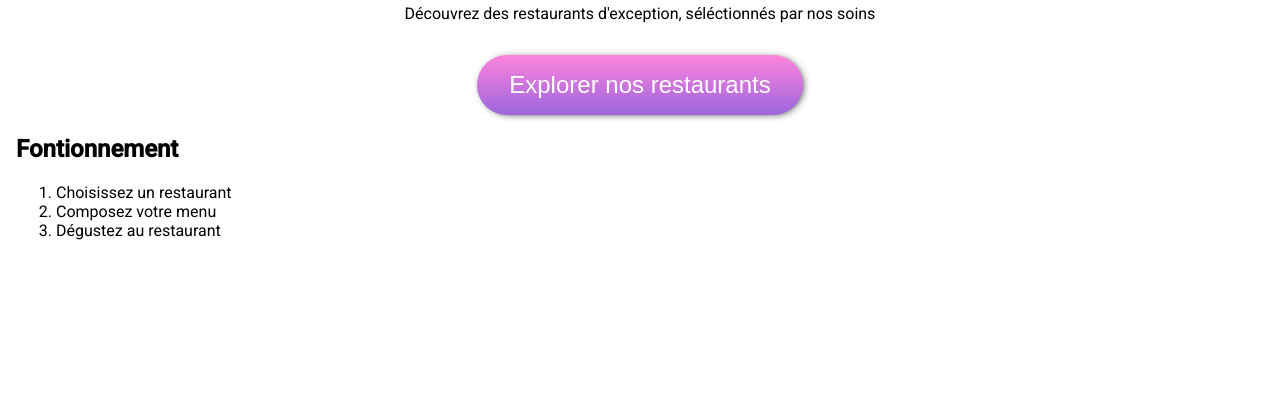
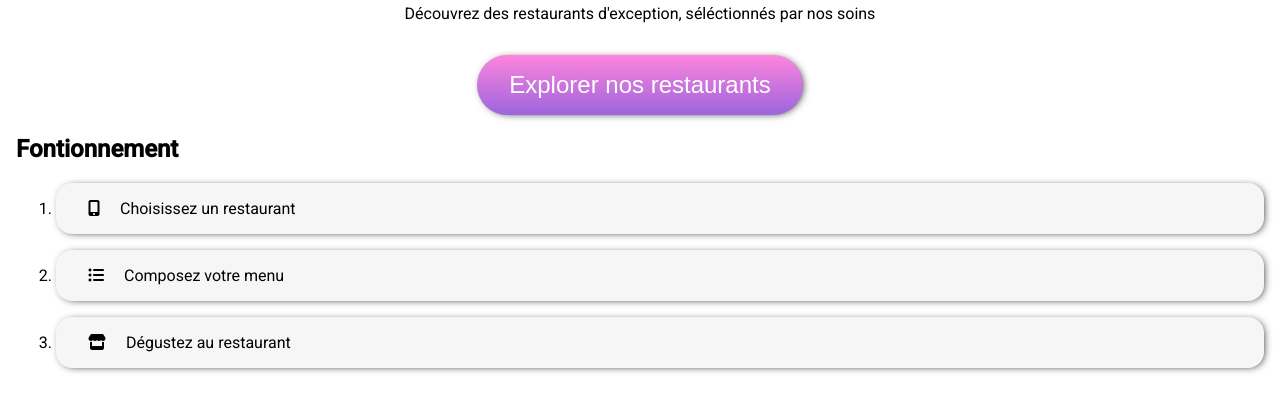
Before and after one commit to kiki13579/Oh-my-food, a website: page index.html in a window 1280 px wide. Shown: the part 298-710 px from the top of the page. Drawn offline with Linux system fonts and the light colour scheme; a web font is replaced by a local one.

Commit message:
Added fonctionnement

```diff
--- a/index.html
+++ b/index.html
@@ -25,12 +25,12 @@
             <button>Explorer nos restaurants</button>
         </section>
 
-        <section>
-            <h2 class="tuto">Fontionnement</h2>
+        <section class="tuto">
+            <h2>Fontionnement</h2>
             <ol>
-                <li>Choisissez un restaurant</li>
-                <li>Composez votre menu</li>
-                <li>Dégustez au restaurant</li>
+                <li><i class="fas fa-mobile-alt"></i> Choisissez un restaurant</li>
+                <li><i class="fas fa-list-ul"></i> Composez votre menu</li>
+                <li><i class="fas fa-store"></i> Dégustez au restaurant</li>
             </ol>
         </section>
     </main>
--- a/sass/layout/explorer.scss
+++ b/sass/layout/explorer.scss
@@ -1,3 +1,6 @@
+@use "../utils/box-shadow.scss";
+@use "../utils/zoom.scss";
+
 .explorer {
     text-align: center;
     & h2 {
@@ -17,9 +20,9 @@
         background-image: linear-gradient(to top, rgba(147, 86, 220, 0.9), rgba(255,121, 218, 0.9));
         transition: transform 200ms;
         margin-top: 1rem;
-        box-shadow: 2px 1px 8px -3px black;
+        @include box-shadow.base-shadow;
         &:hover {
-            transform: scale(1.02);
+            @include zoom.zoom;
             opacity: 0.9;
         }
     }
--- a/sass/layout/fonctionnement.scss
+++ b/sass/layout/fonctionnement.scss
@@ -1,3 +1,6 @@
+@use "../utils/box-shadow.scss";
+@use "../utils/zoom.scss";
+
 .tuto {
     & ol {
         display: flex;
@@ -10,9 +13,12 @@
         padding: 1rem 2rem;
         flex-grow: 1;
         border-radius: 1rem;
-        box-shadow: 2px 1px 8px -3px black;
+        @include box-shadow.base-shadow;
         &::hover {
-            transform: scale(1.02);
+            @include zoom.zoom;
         }
     }
+    & i.fas {
+        margin-right: 1rem;
+    }
 }
--- a/style.scss
+++ b/style.scss
@@ -2,7 +2,7 @@
 @import url('https://fonts.googleapis.com/css2?family=Roboto:wght@300;400;500&display=swap');
 
 @import "./sass/layout/Base.scss";
-@import "./sass/layout/Header.scss";
-@import "./sass/layout/explorer.scss";
-@import "./sass/layout/city.scss";
-@import "./sass/layout/fonctionnement.scss";
+@import "./sass/layout/Header";
+@import "./sass/layout/explorer";
+@import "./sass/layout/city";
+@import "./sass/layout/fonctionnement";
```
Also changed, not shown: style.css, 1 other file.
